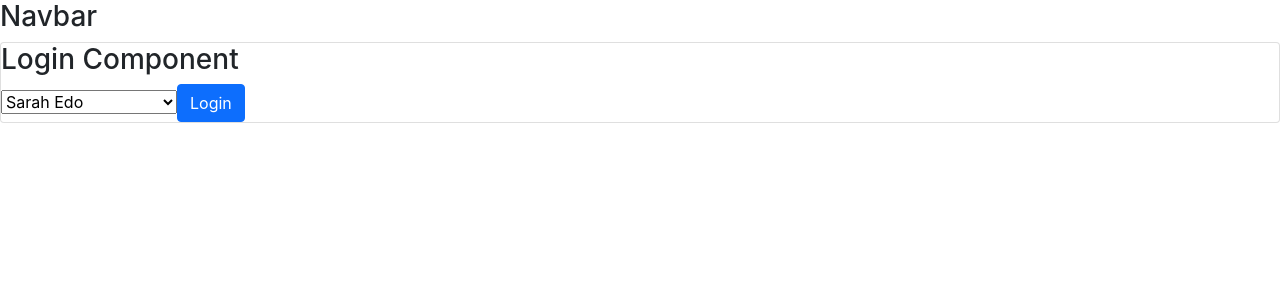
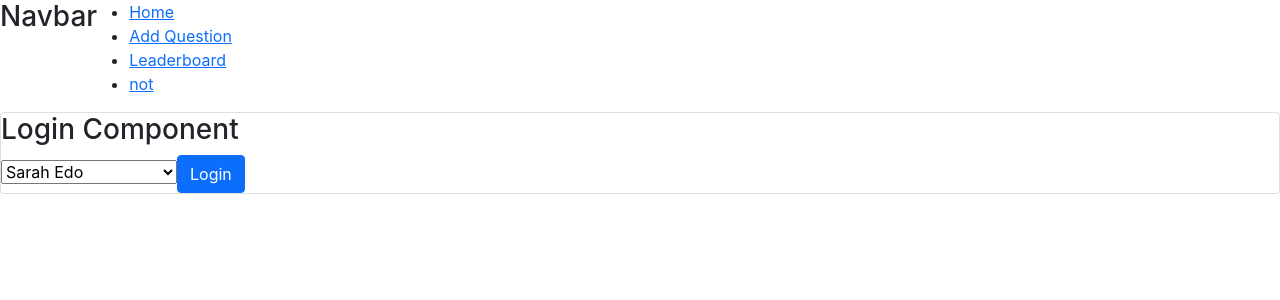
Before and after one commit to albehery/u-project-wyr, a React (Create React App) app: page / in a window 1280 px wide. Shown: the top 300 px of the page. Built offline with nearby package versions, Linux system fonts and the light colour scheme.

Commit message:
feat:rename Nav to Navigation not to conflicte with bootstrap

```diff
--- a/src/components/App.js
+++ b/src/components/App.js
@@ -3,7 +3,7 @@ import React from 'react';
 //import AddQuestion from './AddQuestion'
 import Login from './Login';
 import Main from './Main';
-import Nav from './Nav';
+import Navigation from './Navigation';
 
 import { handleInitialData } from '../actions/shared'
 import { connect } from 'react-redux'
@@ -17,7 +17,7 @@ class App extends React.Component {
     const { authedUser } = this.props
     return (
       <div>
-        <Nav />
+        <Navigation />
         {authedUser === null ? <Login /> : <Main />}
       </div>
     )
--- a/src/components/Nav.js
+++ /dev/null
@@ -1,13 +0,0 @@
-import React from "react";
-
-class Nav extends React.Component{
-    render() {
-        return(
-            <div className="nav">
-                <h3>Navbar</h3>
-            </div>
-        )
-    }
-}
-
-export default Nav
--- /dev/null
+++ b/src/components/Navigation.js
@@ -0,0 +1,29 @@
+import React from "react";
+import { connect } from 'react-redux';
+
+class Navigation extends React.Component{
+    render() {
+        const { authedUser } = this.props;
+        return(
+            <div className="nav">
+                <h3>Navbar</h3>
+                <ul>
+                    <li><a href="#">Home</a></li>
+                    <li><a href="#">Add Question</a></li>
+                    <li><a href="#">Leaderboard</a></li>
+                    {authedUser?<li><a href="#">Logout</a></li>:<li><a href="#">not</a></li>}
+                </ul>
+            </div>
+        )
+    }
+}
+
+
+function mapStateToProps({ users, authedUser }) {
+    return {
+      authedUser,
+      users
+    }
+  }
+
+export default connect(mapStateToProps)(Navigation);
```
